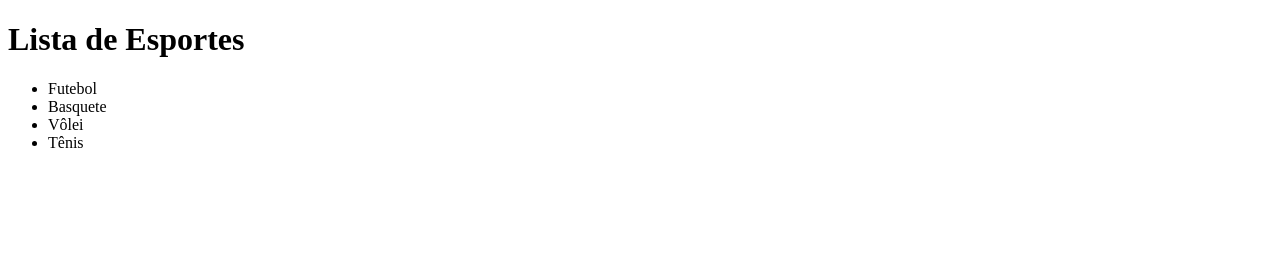
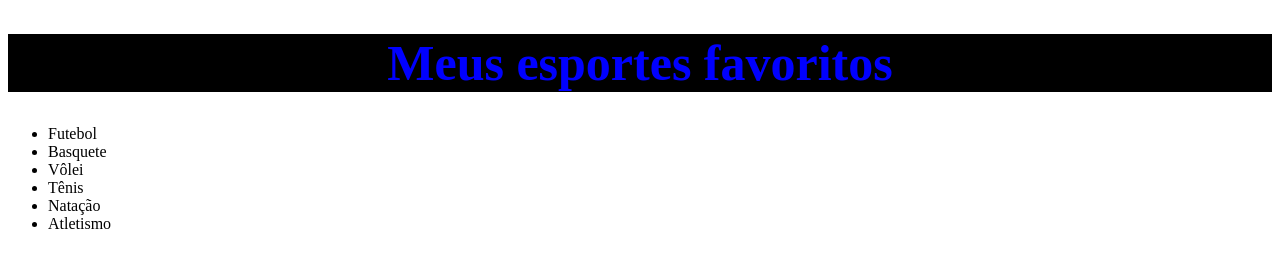
Before and after one commit to CauaLeiteFerreira-prog/exercicio_DOM, a plain HTML site: page index.html in a window 1280 px wide. Drawn offline with Linux system fonts and the light colour scheme.

Commit message:
Enviando atividade 02

```diff
--- a/index.html
+++ b/index.html
@@ -6,12 +6,12 @@
     <title>Seleção DOM</title>
 </head>
 <body>
-    <h1 id="titulo">Lista de Esportes</h1>
-    <ul>
+    <h1 id="titulo" style="color: blueviolet;">Lista de Esportes</h1>
+    <ul id="lista">
         <li class="esporte">Futebol</li>
         <li class="esporte">Basquete</li>
         <li class="esporte">Vôlei</li>
-        <li class="esporte">Tênis</li>
+        <li class="jogo">Tênis</li>
     </ul>
 </body>
 </html>
--- a/script.js
+++ b/script.js
@@ -1,10 +1,36 @@
+// Seleção pelo ID
 let titulo = document.getElementById("titulo");
-console.log(titulo);
-        let esportesClasse = document.getElementsByClassName("esporte");
-        console.log(esportesClasse);
-        let itensLista = document.getElementsByTagName("li");
-        console.log(itensLista);
-        let primeiroEsporte = document.querySelector(".esporte");
-        console.log(primeiroEsporte);
-        let todosEsportes = document.querySelectorAll(".esporte");
-        console.log(todosEsportes);
+console.log("Selecionado pelo ID:", titulo);
+
+titulo.innerText = "Novo Titulo para o nosso h1";
+titulo.innerHTML = "<span style='color:blue'> Meus esportes favoritos </span>";
+titulo.style.background = "black";
+titulo.style.color = "white";
+titulo.style.fontSize = "50px";
+titulo.style.textAlign = "center";
+
+// Seleção pela classe
+let esportesClasse = document.getElementsByClassName("esporte");
+console.log("Selecionado pela classe:", esportesClasse);
+
+// Seleção pela tag
+let itensLista = document.getElementsByTagName("li");
+console.log("Selecionado pela tag:", itensLista);
+
+// Seleção pelo querySelector
+let primeiroEsporte = document.querySelector(".jogo");
+console.log("Selecionado pelo querySelector:", primeiroEsporte);
+
+// Seleção pelo querySelectorAll
+const todosEsportes = document.querySelectorAll(".esporte");
+console.log("Selecionado pelo querySelectorAll:", todosEsportes);
+
+let lista = document.getElementById("lista");
+
+let novoEsporte = document.createElement("li");
+novoEsporte.innerText = "Natação";
+lista.appendChild(novoEsporte);
+
+let novoEsporte2 = document.createElement("li");
+novoEsporte2.innerText = "Atletismo";
+lista.appendChild(novoEsporte2);
```
